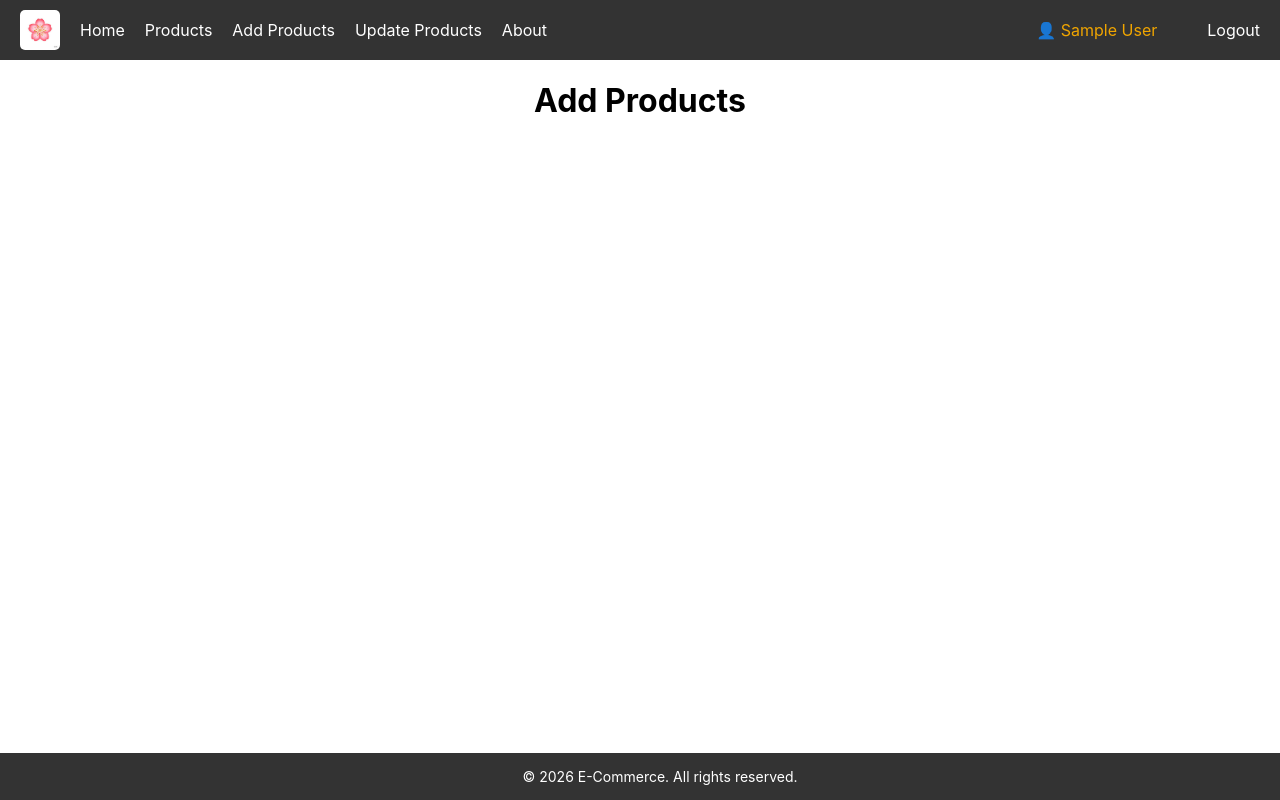
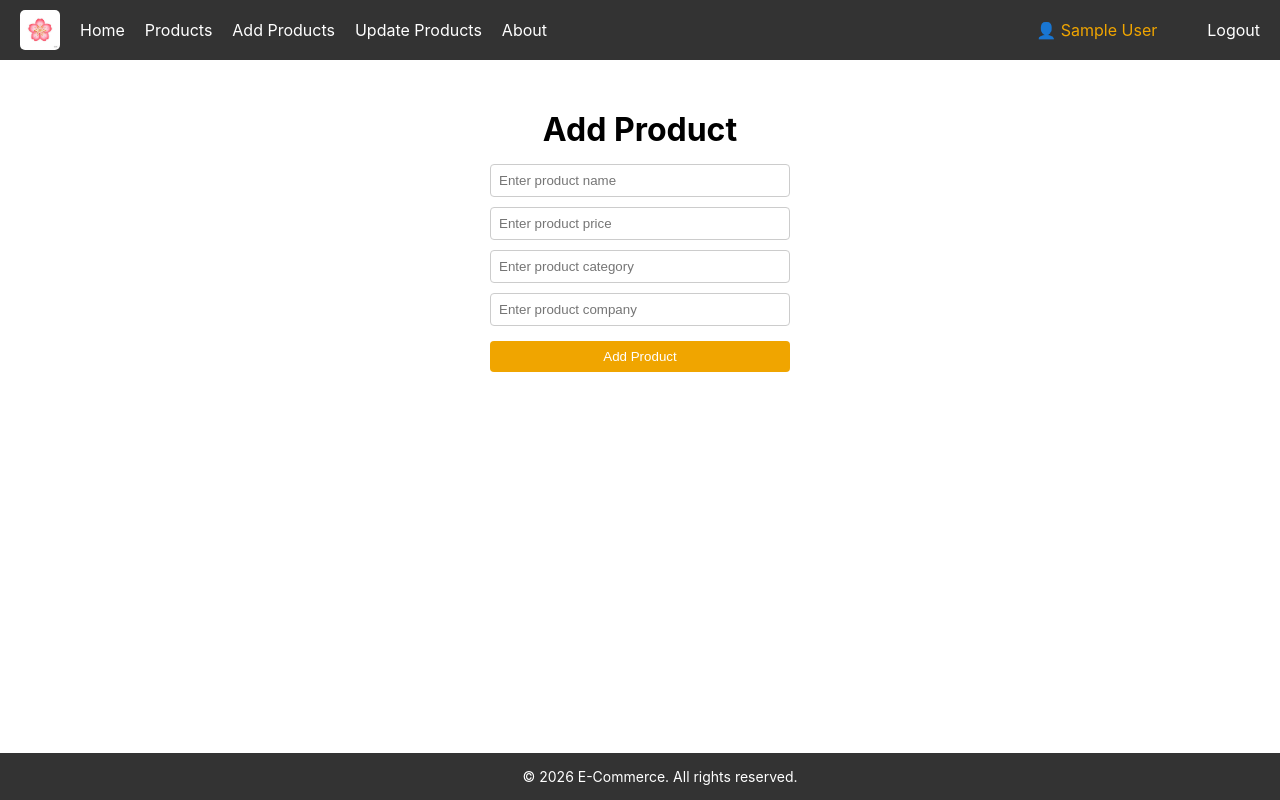
Before and after one commit to RekhaVerma2806/Node_react_E-Commerce_Website, a React (Create React App) app in the folder frontend/: page /add in a window 1280 px wide. Built offline with nearby package versions, Linux system fonts and the light colour scheme; sample sign-in values are in the browser's storage.

Commit message:
add product ui

```diff
--- a/frontend/src/App.css
+++ b/frontend/src/App.css
@@ -51,17 +51,20 @@ footer p {
 }
 
 /* Signup Page */
-.signup-container {
+.signup-container,
+.add-product-container {
   width: 300px;
   margin: 50px auto;
   text-align: center;
 }
 
-.signup-container h2 {
+.signup-container h2,
+.add-product-container h1 {
   margin-bottom: 15px;
 }
 
-.signup-container input {
+.signup-container input,
+.add-product-container input {
   display: block;
   width: 100%;
   padding: 8px;
--- a/frontend/src/App.js
+++ b/frontend/src/App.js
@@ -5,6 +5,7 @@ import Footer from './components/Footer';
 import Signup from './components/Signup';
 import PrivateComponent from './components/PrivateComponent';
 import Login from './components/Login';
+import AddProduct from './components/AddProduct';
 
 function App() {
   return (
@@ -15,7 +16,7 @@ function App() {
         <Route element={<PrivateComponent />}>
           <Route path="/" element={<h1>Home</h1>} />
           <Route path="/products" element={<h1>Products</h1>} />
-          <Route path="/add" element={<h1>Add Products</h1>} />
+          <Route path="/add" element={<AddProduct />} />
           <Route path="/update" element={<h1>Update Products</h1>} />
           <Route path="/about" element={<h1>About</h1>} />
         </Route>
--- /dev/null
+++ b/frontend/src/components/AddProduct.js
@@ -0,0 +1,25 @@
+import React, {useState} from 'react';
+
+const AddProduct = () =>{
+    const [name, setName] = useState('');
+    const [price, setPrice] = useState('');
+    const [category, setCategory] = useState('');
+    const [company, setCompany] = useState('');
+
+    const addProduct = async () => {
+        console.warn(name, price, category, company);
+    }
+
+    return (
+    <div className="add-product-container">
+        <h1>Add Product</h1>
+        <input type="text" placeholder='Enter product name' value={name} onChange={(e)=>setName(e.target.value)} />
+        <input type="number" placeholder='Enter product price' value={price} onChange={(e)=>setPrice(e.target.value)} />
+        <input type="text" placeholder='Enter product category' value={category} onChange={(e)=>setCategory(e.target.value)} />
+        <input type="text" placeholder='Enter product company' value={company} onChange={(e)=>setCompany(e.target.value)} />
+        <button onClick={addProduct} className="signup-btn">Add Product</button>
+    </div>
+    )
+}
+
+export default AddProduct;
```
